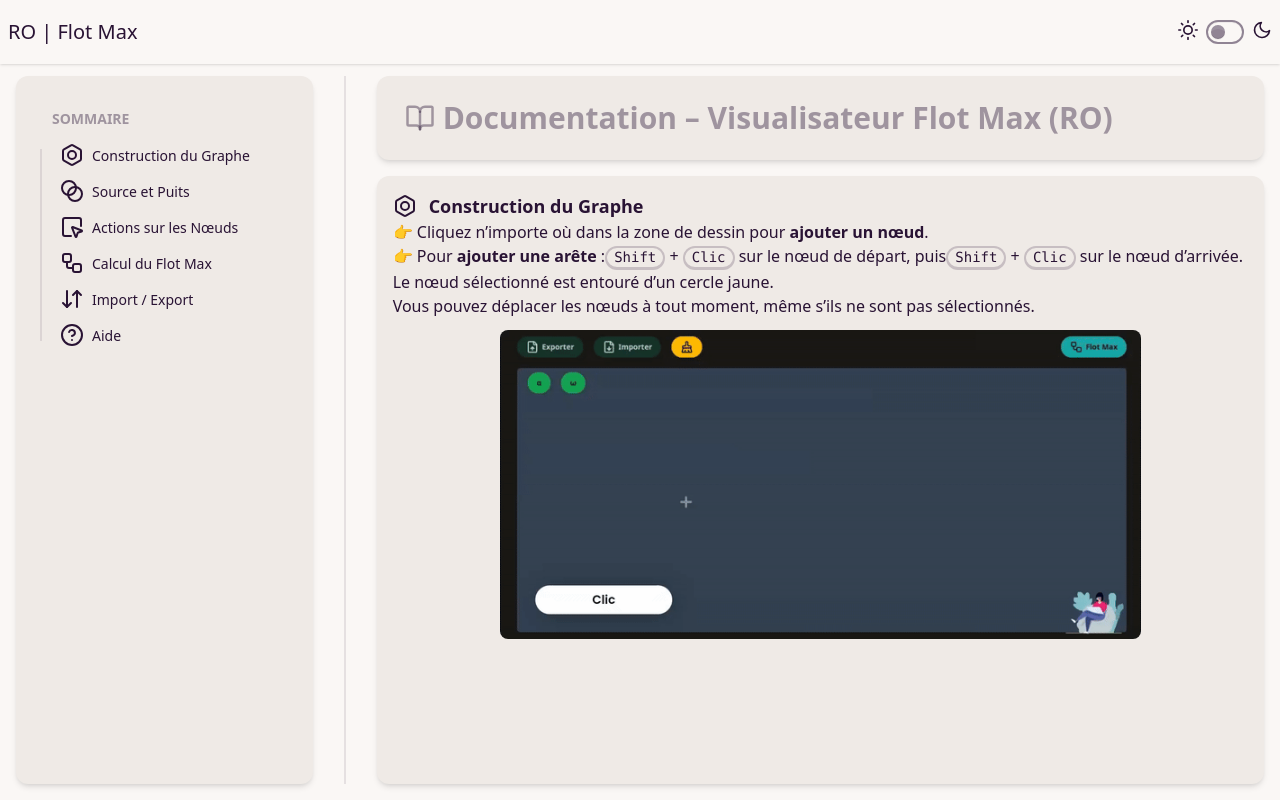
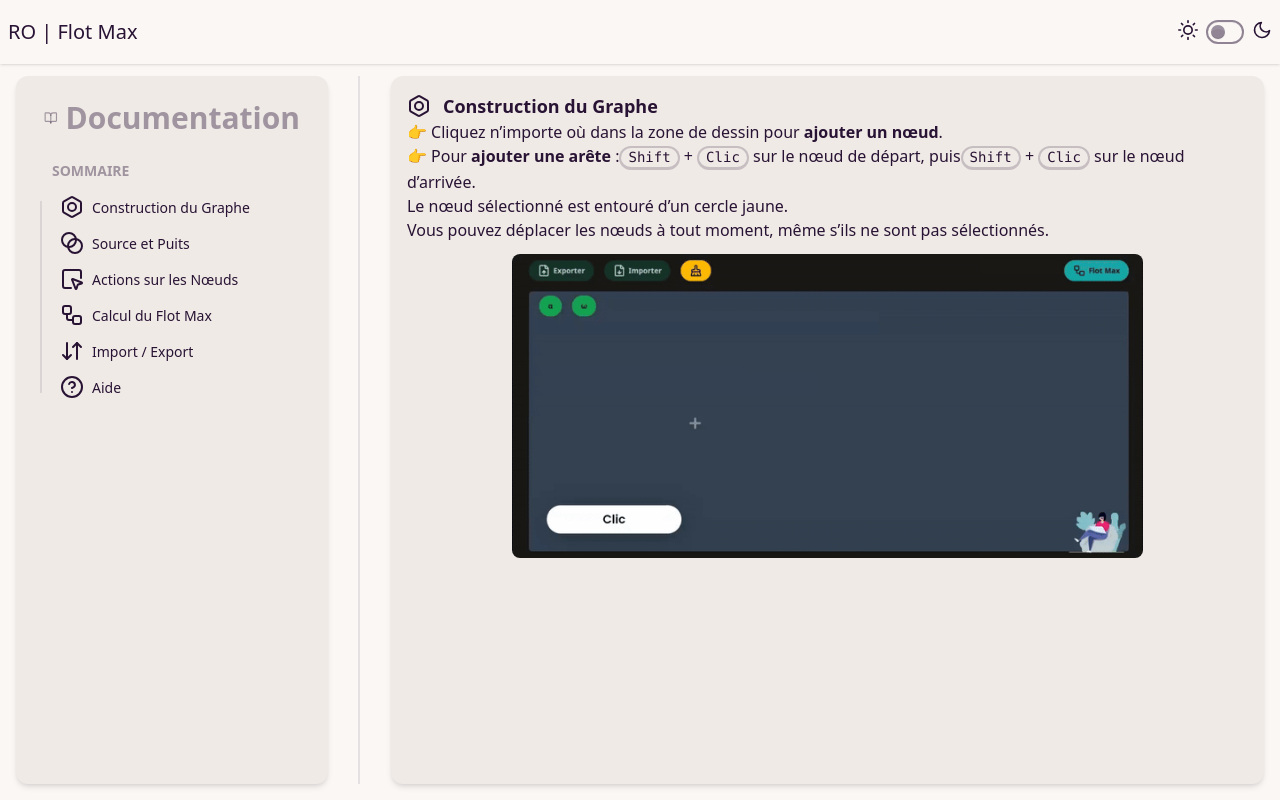
Before and after one commit to wharton-SP/RO, a React (Vite) app in the folder RO-Visualisation/: page /docs in a window 1280 px wide. Built offline with nearby package versions, Linux system fonts and the light colour scheme; no server answers.

Commit message:
Update : simplify Documentation header in Docs component

```diff
--- a/RO-Visualisation/src/pages/Docs.jsx
+++ b/RO-Visualisation/src/pages/Docs.jsx
@@ -20,6 +20,10 @@ const Docs = () => {
             <div className="flex flex-col lg:flex-row h-full p-4 gap-6">
                 {/* Sidebar gauche */}
                 <aside className="lg:w-1/4 w-full bg-base-200 p-4 rounded-xl shadow-md ">
+                    <h1 className="menu-title text-3xl font-bold flex items-center gap-2">
+                        <BookOpenIcon size={30} />
+                        Documentation
+                    </h1>
                     <ul className="menu">
                         <li>
                             <h2 className="menu-title uppercase">Sommaire</h2>
@@ -37,13 +41,6 @@ const Docs = () => {
                 <div className="divider divider-horizontal"></div>
                 {/* Contenu principal */}
                 <main className="lg:w-3/4 w-full flex flex-col gap-4">
-                    <div className="w-full bg-base-200 p-4 rounded-xl shadow-md">
-                        <h1 className="menu-title text-3xl font-bold flex items-center gap-2">
-                            <BookOpenIcon size={30} />
-                            Documentation – Visualisateur Flot Max (RO)
-                        </h1>
-                    </div>
-
                     <div className="w-full bg-base-200 p-4 rounded-xl shadow-md h-full">
                         {(section === "Build") && <Build />}
                         {(section === "Source") && <SuperNodes />}
```
